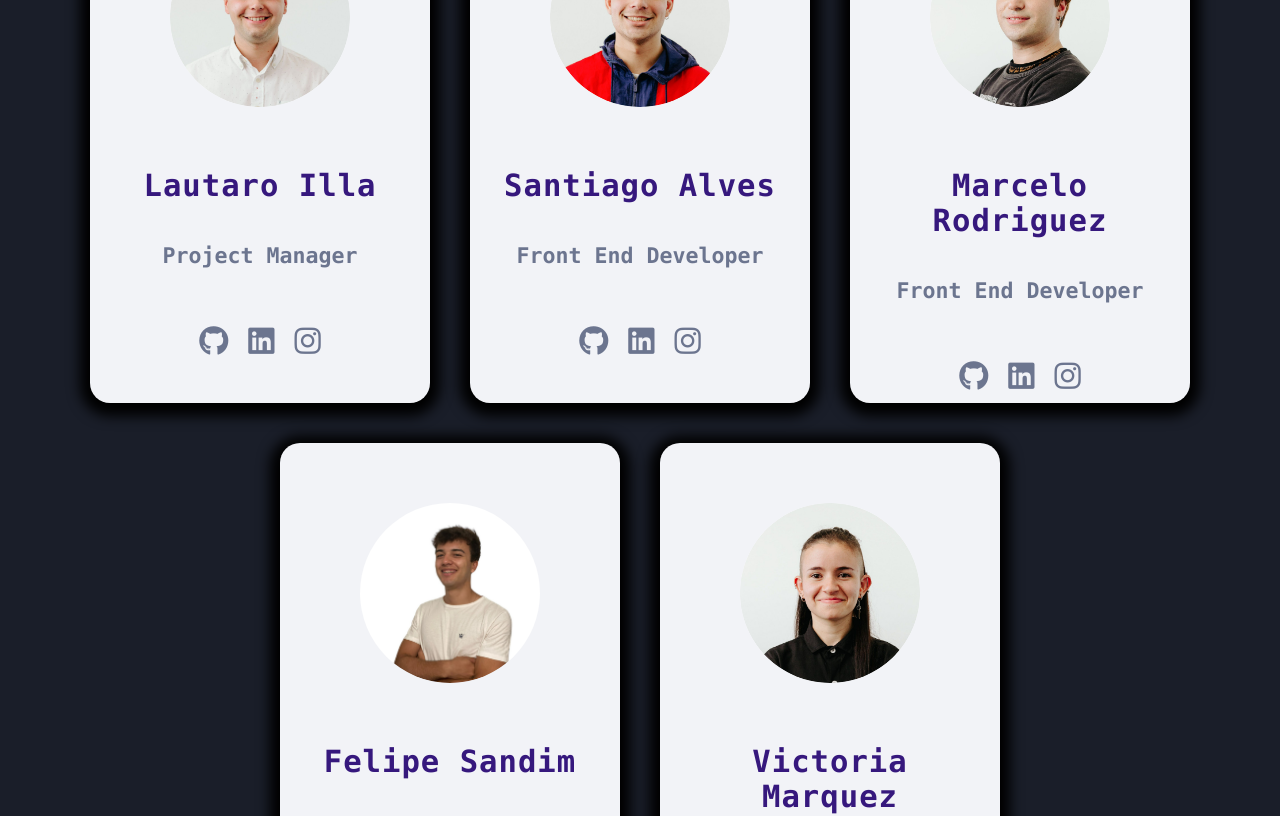
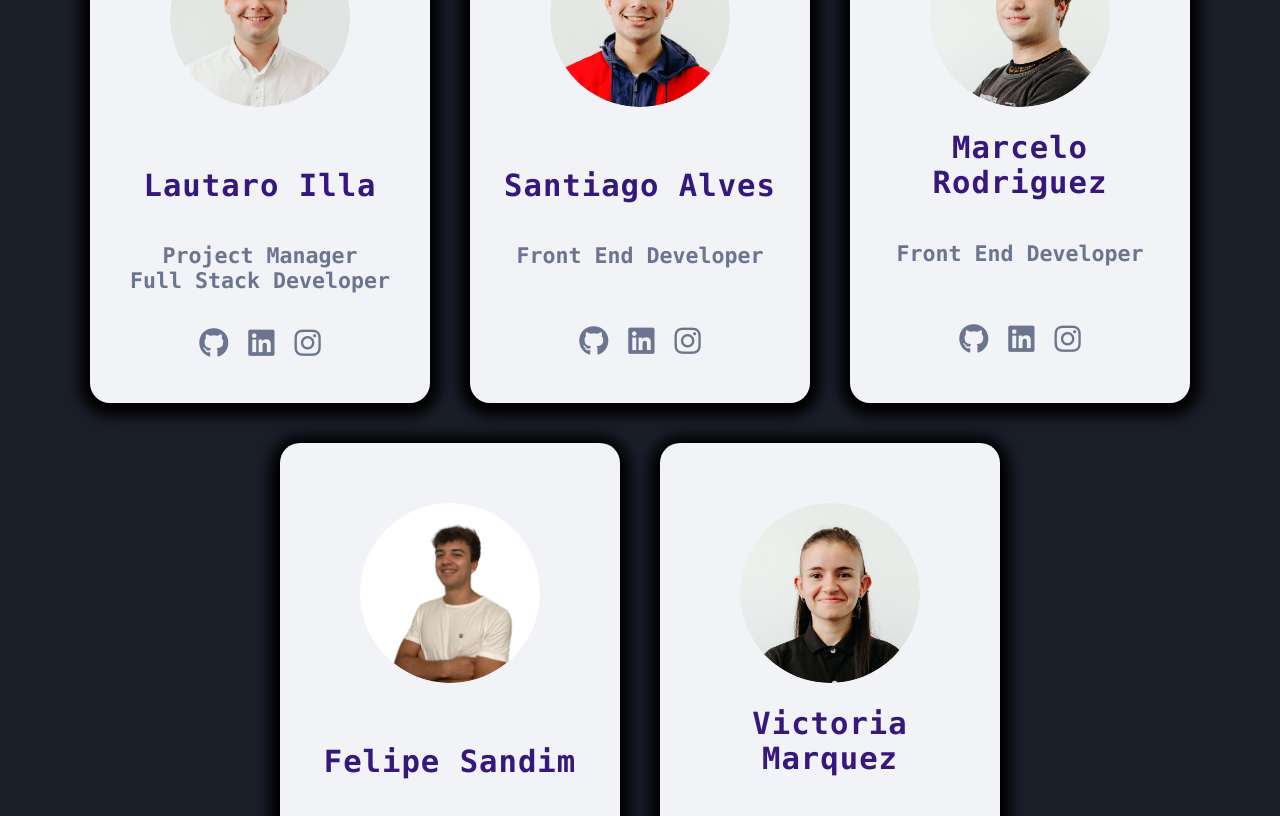
Before and after one commit to Lautaro1387/CodeClimber, a React (Create React App) app: page /aboutus in a window 1280 px wide. Shown: the part 420-1236 px from the top of the page. Built offline with nearby package versions, Linux system fonts and the light colour scheme.

Commit message:
fix abotus

```diff
--- a/src/components/about.js
+++ b/src/components/about.js
@@ -12,7 +12,7 @@ const Aboutus = () => {
                 </div>
                 <div class="contentBx">
                     <h4>Lautaro Illa</h4>
-                    <h5>Project Manager</h5>
+                    <h5 className='lautros'>Project Manager <br></br>Full Stack Developer</h5>
                 </div>
                 <div class="sci">
                     <a href="https://github.com/Lautaro1387" target="_blank"><i class="fa fa-github" aria-hidden="true"></i></a>
@@ -44,7 +44,7 @@ const Aboutus = () => {
                 <img src={require('../images/Marcelo.jpg')} alt="Logo" className="logo-about"/>
                 </div>
                 <div class="contentBx">
-                    <h4>Marcelo Rodriguez</h4>
+                    <h4 className='marce'>Marcelo Rodriguez</h4>
                     <h5>Front End Developer</h5>
                 </div>
                 <div class="sci">
@@ -76,7 +76,7 @@ const Aboutus = () => {
                 <img src={require('../images/Vico.jpg')} alt="Logo" className="logo-about"/>
                 </div>
                 <div class="contentBx">
-                    <h4>Victoria Marquez</h4>
+                    <h4 className='vico'>Victoria Marquez</h4>
                     <h5>Back End Developer</h5>
                 </div>
                 <div class="sci">
--- a/src/styles/App.css
+++ b/src/styles/App.css
@@ -871,3 +871,9 @@ ul.popup li {
 .name-profile {
   font-size: 40px;
 }
+.marce , .vico{
+  margin-top: 3px;
+}
+.lautros{
+  margin-bottom: 13px;
+}
```
Also changed, not shown: 1 other file (tests, documents, lock files or other folders).
